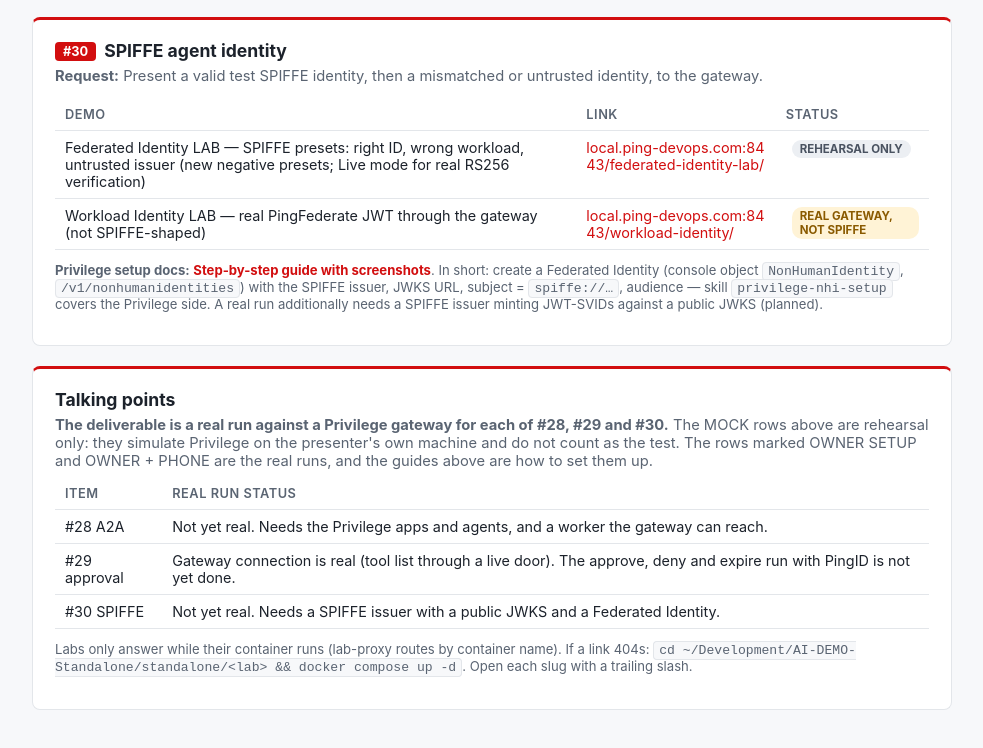
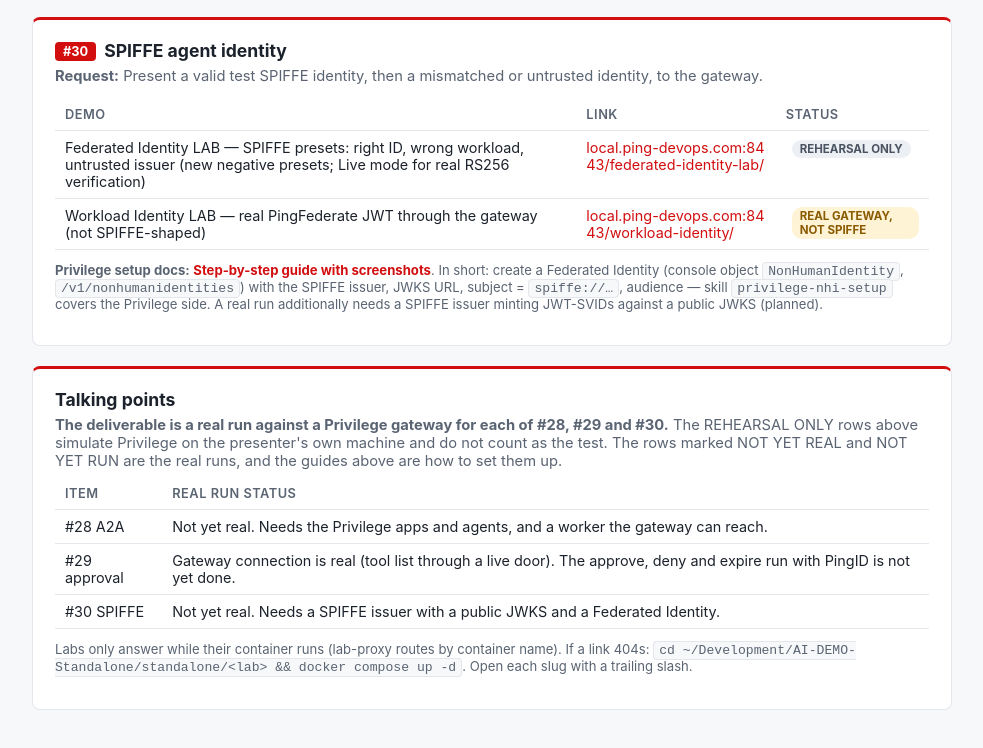
Before and after one commit to curtismu7/nyl-demo-starter, a plain HTML site: page index.html in a window 1280 px wide. Shown: the part 920-1668 px from the top of the page, without its empty margins (148-1131 px from the left). Drawn offline with Linux system fonts and the light colour scheme.

Commit message:
Talking points: use the new badge names

```diff
--- a/index.html
+++ b/index.html
@@ -109,7 +109,7 @@
 
   <div class="card">
     <h2>Talking points</h2>
-    <p class="req" style="margin-bottom:8px"><b>The deliverable is a real run against a Privilege gateway for each of #28, #29 and #30.</b> The MOCK rows above are rehearsal only: they simulate Privilege on the presenter's own machine and do not count as the test. The rows marked OWNER SETUP and OWNER + PHONE are the real runs, and the guides above are how to set them up.</p>
+    <p class="req" style="margin-bottom:8px"><b>The deliverable is a real run against a Privilege gateway for each of #28, #29 and #30.</b> The REHEARSAL ONLY rows above simulate Privilege on the presenter's own machine and do not count as the test. The rows marked NOT YET REAL and NOT YET RUN are the real runs, and the guides above are how to set them up.</p>
     <table>
       <tr><th>Item</th><th>Real run status</th></tr>
       <tr><td>#28 A2A</td><td>Not yet real. Needs the Privilege apps and agents, and a worker the gateway can reach.</td></tr>
```
